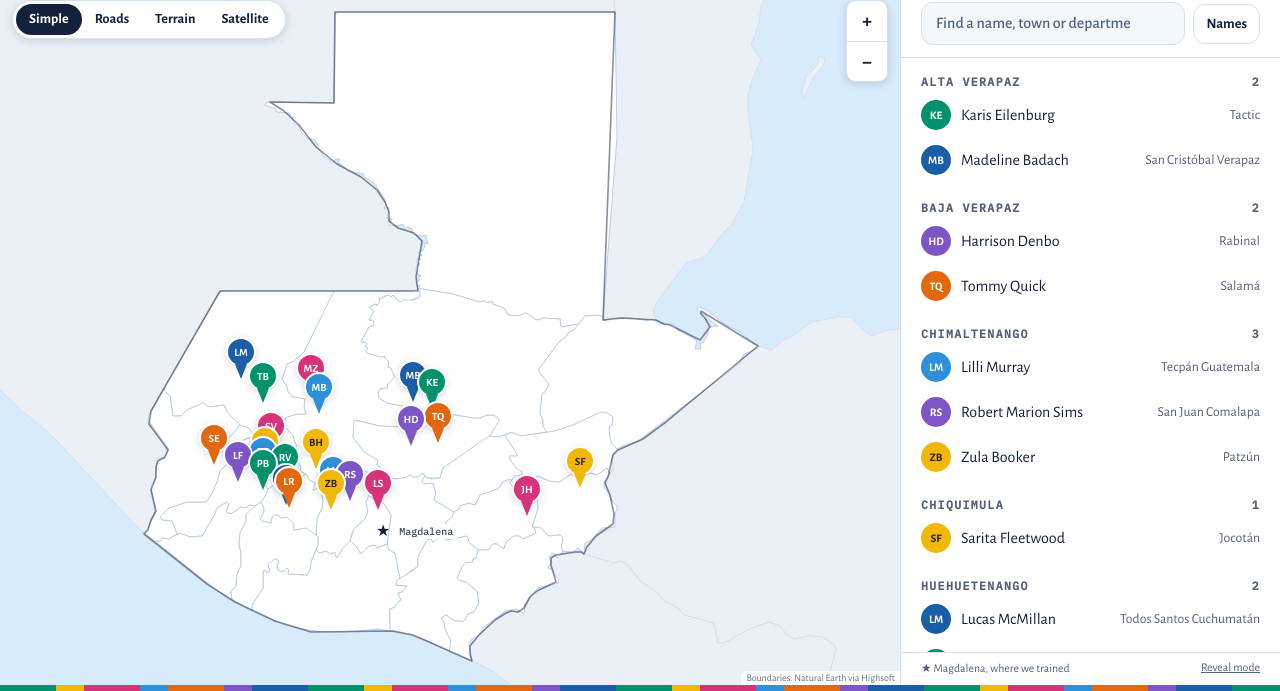
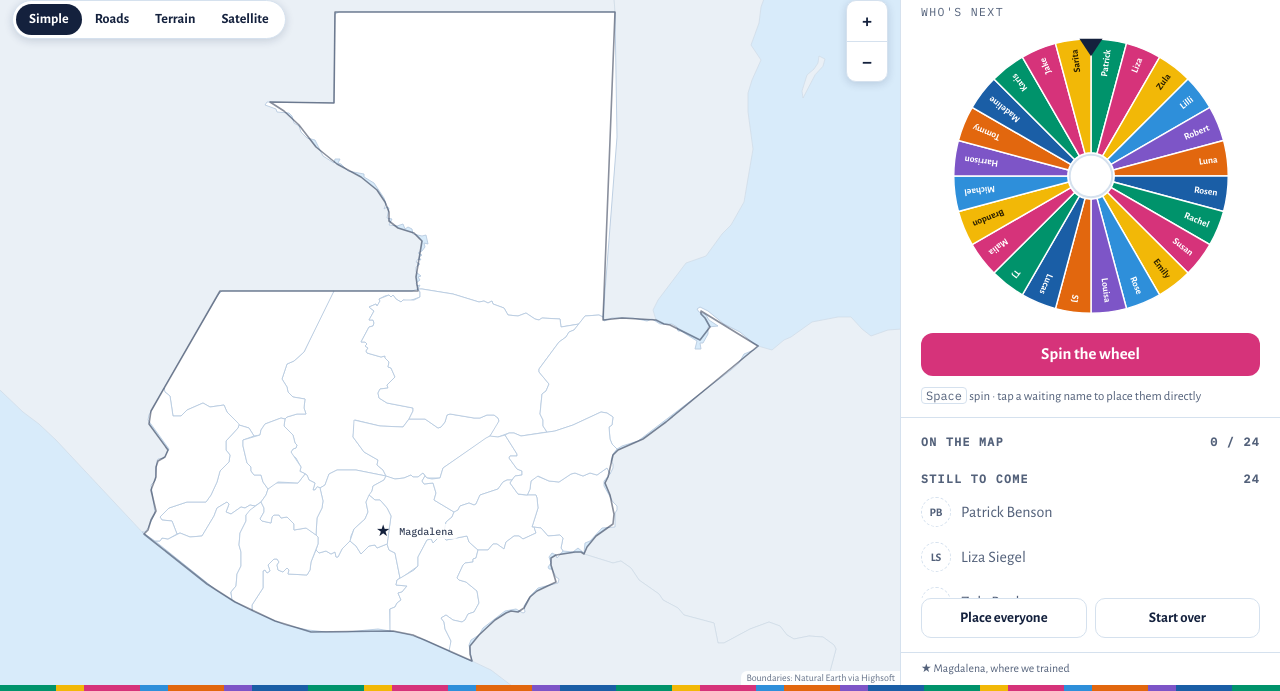
Before and after one commit to patrickbenson126/Kan-24-Site-Map, a plain HTML site: page index.html in a window 1280 px wide. Shown: the part 109-800 px from the top of the page. Drawn offline with nearby package versions, Linux system fonts and the light colour scheme.

Commit message:
Add files via upload

```diff
--- a/index.html
+++ b/index.html
@@ -921,33 +921,34 @@ kbd{font-family:var(--f-mono);font-size:.75rem;border:1px solid var(--line);bord
    One line per person: name, site, department, lat, lon.
    SAMPLE_SITES = true shows the "Sample sites" tag. Set false on reveal day.
    ===================================================================== */
-const SAMPLE_SITES = true;
+const SAMPLE_SITES = false;
+/* START_MODE: "reveal" opens on the wheel (reveal day). Change to "explore" afterwards so the site opens on the full map. */
+const START_MODE = "reveal";
 const COHORT = [
-  {name:"Patrick Benson"        ,site:"Cantel",                  dept:"Quetzaltenango",lat:14.811, lon:-91.457},
-  {name:"Liza Siegel"           ,site:"Santo Domingo Xenacoj",   dept:"Sacatepéquez",  lat:14.680, lon:-90.704},
-  {name:"Zula Booker"           ,site:"Patzún",                  dept:"Chimaltenango", lat:14.683, lon:-91.017},
-  {name:"Lilli Murray"          ,site:"Tecpán Guatemala",        dept:"Chimaltenango", lat:14.762, lon:-91.000},
-  {name:"Robert Marion Sims"    ,site:"San Juan Comalapa",       dept:"Chimaltenango", lat:14.741, lon:-90.887},
-  {name:"Luna Reitz-Neto"       ,site:"San Juan La Laguna",      dept:"Sololá",        lat:14.694, lon:-91.287},
-  {name:"Rosen Clark"           ,site:"Santa Clara La Laguna",   dept:"Sololá",        lat:14.715, lon:-91.305},
-  {name:"Rachel Varsano"        ,site:"Nahualá",                 dept:"Sololá",        lat:14.849, lon:-91.317},
-  {name:"Susan Vance"           ,site:"Momostenango",            dept:"Totonicapán",   lat:15.044, lon:-91.408},
-  {name:"Emily Navarrete"       ,site:"San Francisco El Alto",   dept:"Totonicapán",   lat:14.946, lon:-91.444},
-  {name:"Rose Park-Davis"       ,site:"Salcajá",                 dept:"Quetzaltenango",lat:14.881, lon:-91.457},
-  {name:"Louisa Sophia Filmer"  ,site:"Concepción Chiquirichapa",dept:"Quetzaltenango",lat:14.857, lon:-91.623},
-  {name:"SJ Ely"                ,site:"San Pedro Sacatepéquez",  dept:"San Marcos",    lat:14.966, lon:-91.776},
-  {name:"Lucas McMillan"        ,site:"Todos Santos Cuchumatán", dept:"Huehuetenango", lat:15.509, lon:-91.603},
-  {name:"TJ Brown"              ,site:"Chiantla",                dept:"Huehuetenango", lat:15.355, lon:-91.457},
-  {name:"Malia Zuker"           ,site:"Santa María Nebaj",       dept:"Quiché",        lat:15.406, lon:-91.146},
-  {name:"Brandon Hale"          ,site:"Chichicastenango",        dept:"Quiché",        lat:14.943, lon:-91.112},
-  {name:"Michael Bogle"         ,site:"Sacapulas",               dept:"Quiché",        lat:15.289, lon:-91.090},
-  {name:"Harrison Denbo"        ,site:"Rabinal",                 dept:"Baja Verapaz",  lat:15.085, lon:-90.490},
-  {name:"Tommy Quick"           ,site:"Salamá",                  dept:"Baja Verapaz",  lat:15.103, lon:-90.316},
-  {name:"Madeline Badach"       ,site:"San Cristóbal Verapaz",   dept:"Alta Verapaz",  lat:15.365, lon:-90.479},
-  {name:"Karis Eilenburg"       ,site:"Tactic",                  dept:"Alta Verapaz",  lat:15.318, lon:-90.352},
-  {name:"Jake Hirsch"           ,site:"San Luis Jilotepeque",    dept:"Jalapa",        lat:14.645, lon:-89.731},
-  {name:"Sarita Fleetwood"      ,site:"Jocotán",                 dept:"Chiquimula",    lat:14.818, lon:-89.389},
-
+  {name:"Patrick Benson", site:"San Pablo La Laguna", dept:"Sololá", lat:14.7234, lon:-91.2731},
+  {name:"Liza Siegel", site:"San Miguel Dueñas", dept:"Sacatepéquez", lat:14.5227, lon:-90.7989},
+  {name:"Zula Booker", site:"La Estancia, Cantel", dept:"Quetzaltenango", lat:14.8198, lon:-91.4334},
+  {name:"Lilli Murray", site:"Santo Tomás Milpas Altas", dept:"Sacatepéquez", lat:14.5584, lon:-90.6702},
+  {name:"Robert Marion Sims", site:"San José Chacayá", dept:"Sololá", lat:14.7711, lon:-91.2162},
+  {name:"Luna Reitz-Neto", site:"Sololá", dept:"Sololá", lat:14.7722, lon:-91.1833},
+  {name:"Rosen Clark", site:"Salcajá", dept:"Quetzaltenango", lat:14.8791, lon:-91.4575},
+  {name:"Rachel Varsano", site:"Santa María Nebaj", dept:"El Quiché", lat:15.4058, lon:-91.1470},
+  {name:"Susan Vance", site:"San José Poaquil", dept:"Chimaltenango", lat:14.8172, lon:-90.9121},
+  {name:"Emily Navarrete", site:"Santa Clara La Laguna", dept:"Sololá", lat:14.7149, lon:-91.3035},
+  {name:"Rose Park-Davis", site:"Concepción Chiquirichapa", dept:"Quetzaltenango", lat:14.8551, lon:-91.6240},
+  {name:"Louisa Sophia Filmer", site:"Palestina de los Altos", dept:"Quetzaltenango", lat:14.9332, lon:-91.6940},
+  {name:"SJ Ely", site:"Santa Cruz Balanya", dept:"Chimaltenango", lat:14.6856, lon:-90.9193},
+  {name:"Lucas McMillan", site:"Santa Lucia La Reforma", dept:"Totonicapán", lat:15.1287, lon:-91.2364},
+  {name:"TJ Brown", site:"San Bartolo Aguas Calientes", dept:"Totonicapán", lat:15.0835, lon:-91.4547},
+  {name:"Malia Zuker", site:"Cantel", dept:"Quetzaltenango", lat:14.8112, lon:-91.4557},
+  {name:"Brandon Hale", site:"Santo Domingo Xenacoj", dept:"Sacatepéquez", lat:14.6807, lon:-90.7005},
+  {name:"Michael Bogle", site:"Totonicapán", dept:"Totonicapán", lat:14.9118, lon:-91.3600},
+  {name:"Harrison Denbo", site:"Santa María Cunén", dept:"El Quiché", lat:15.3375, lon:-91.0274},
+  {name:"Tommy Quick", site:"Santa María Visitación", dept:"Sololá", lat:14.7176, lon:-91.3085},
+  {name:"Madeline Badach", site:"Sololá", dept:"Sololá", lat:14.7722, lon:-91.1833},
+  {name:"Karis Eilenburg", site:"Chichicastenango", dept:"El Quiché", lat:14.9429, lon:-91.1117},
+  {name:"Jake Hirsch", site:"Pologua", dept:"Totonicapán", lat:15.0360, lon:-91.5020},
+  {name:"Sarita Fleetwood", site:"Totonicapán", dept:"Totonicapán", lat:14.9118, lon:-91.3600},
 ];
 const HOME = {name:"Magdalena", lat:14.548, lon:-90.676};
 /* ===================================================================== */
@@ -960,12 +961,15 @@ const $ = id => document.getElementById(id);
 const esc = s => String(s).replace(/[&<>"']/g,c=>({"&":"&amp;","<":"&lt;",">":"&gt;",'"':"&quot;","'":"&#39;"}[c]));
 const first = p => p.name.split(/\s+/)[0];
 const slug = s => s.normalize("NFD").replace(/[̀-ͯ]/g,"").toLowerCase().replace(/[^a-z0-9]+/g,"-").replace(/^-|-$/g,"");
-const norm = s => { const k=s.normalize("NFD").replace(/[̀-ͯ]/g,"").toLowerCase().trim(); return k==="quetzaltenango"?"quezaltenango":k; };
+const norm = s => { const k=s.normalize("NFD").replace(/[̀-ͯ]/g,"").toLowerCase().trim(); return k==="quetzaltenango"?"quezaltenango":k==="el quiche"?"quiche":k; };
 const vars = p => `--c:var(${p.c});--fg:${p.fg}`;
 
 COHORT.forEach((p,i)=>{ p.id=i; p.slug=slug(p.name); [p.c,p.fg]=PALETTE[i%PALETTE.length];
   const w=p.name.split(/\s+/); p.ini=(w[0][0]+(w.length>1?w[w.length-1][0]:"")).toUpperCase(); });
 $("samplechip").hidden = !SAMPLE_SITES;
+/* people who share a town get their pins nudged side by side so none hide behind another */
+const _grp={}; COHORT.forEach(p=>{ const k=p.lat+","+p.lon; (_grp[k]=_grp[k]||[]).push(p); });
+Object.values(_grp).forEach(g=>g.forEach((p,k)=>{ p.dx=(k-(g.length-1)/2)*24; }));
 
 /* ---------- map ---------- */
 const mapEl = $("mapwrap");
@@ -1055,7 +1059,11 @@ function toast(html,ms=2600){ const t=$("toast"); t.innerHTML=html; t.hidden=fal
 
 /* ---------- state ---------- */
 const params = new URLSearchParams(location.search);
-let mode = (params.has("reveal") || location.hash==="#reveal") ? "reveal" : "explore";
+let mode = (params.has("explore") || location.hash==="#explore") ? "explore" : (params.has("reveal") || location.hash==="#reveal" || START_MODE==="reveal") ? "reveal" : "explore";
+const SAVE_KEY="kan24-reveal-progress";
+function saveProgress(){ try{ localStorage.setItem(SAVE_KEY,JSON.stringify(placed.map(p=>p.id))); }catch(e){} }
+function loadProgress(){ try{ const a=JSON.parse(localStorage.getItem(SAVE_KEY)||"[]"); return Array.isArray(a)?a.filter(i=>COHORT[i]):[]; }catch(e){ return []; } }
+function clearProgress(){ try{ localStorage.removeItem(SAVE_KEY); }catch(e){} }
 let placed=[], waiting=[], busy=false, rot=0, selected=null, query="", order=[];
 const markers = new Map();
 
@@ -1064,7 +1072,7 @@ function addMarker(p,animate){
   const a = animate && !reduce;
   const html = `<div class="pin${a?" drop":""}" style="${vars(p)}">${a?'<span class="rip"></span>':""}<span class="face">${p.ini}</span><span class="nm">${esc(first(p))}</span></div>`;
   const m = L.marker([p.lat,p.lon],{title:`${p.name}, ${p.site}`,riseOnHover:true,
-    icon:L.divIcon({className:"pinwrap",html,iconSize:[34,44],iconAnchor:[17,44]})}).addTo(map);
+    icon:L.divIcon({className:"pinwrap",html,iconSize:[34,44],iconAnchor:[17-(p.dx||0),44]})}).addTo(map);
   m.on("click",()=>{ if(selected===p && mode==="explore") clearSelection(); else select(p); });
   markers.set(p.id,m);
   return m;
@@ -1182,7 +1190,7 @@ async function reveal(p,{fast=false}={}){
   const m=addMarker(p,!fast);
   if(!fast){ const el=m.getElement(); if(el) el.classList.add("latest"); select(p,{fly:false,animate:true}); }
   else tintDepts(placed);
-  renderRoster(); drawWheel();
+  renderRoster(); drawWheel(); saveProgress();
   if(!waiting.length) setTimeout(finale, fast?250:2600);
 }
 function finale(){
@@ -1191,6 +1199,7 @@ function finale(){
   const f=$("finale");
   f.innerHTML=`<div class="faja thin"></div><div class="in"><h2>Kan 24 is on the map.</h2><p>${placed.length} new homes across ${depts} departments.</p><button class="primary" id="goExplore">Explore the map</button></div>`;
   f.hidden=false;
+  $("modeLink").hidden=false;
   $("goExplore").onclick=()=>setMode("explore");
 }
 
@@ -1225,7 +1234,7 @@ function spin(){
 $("spin").onclick=spin;
 $("all").onclick=async()=>{ if(busy) return; busy=true; $("spin").disabled=true; clearSelection(); await fitAll(.5);
   for(const p of [...waiting]){ await reveal(p,{fast:true}); await new Promise(r=>setTimeout(r,reduce?0:110)); } busy=false; };
-$("reset").onclick=()=>{ if(!busy) setMode("reveal"); };
+$("reset").onclick=()=>{ if(!busy){ clearProgress(); setMode("reveal"); } };
 
 /* ---------- modes ---------- */
 function resetMap(){
@@ -1238,7 +1247,13 @@ function setMode(m){
   mode=m; resetMap();
   $("revealPanel").hidden = m!=="reveal"; $("revealBtns").hidden = m!=="reveal"; $("explorePanel").hidden = m!=="explore";
   $("modeLink").textContent = m==="reveal" ? "Explore mode" : "Reveal mode";
-  if(m==="reveal"){ placed=[]; waiting=[...COHORT]; drawWheel(); }
+  $("modeLink").hidden = m==="reveal";
+  if(m==="reveal"){
+    const done=loadProgress().map(i=>COHORT[i]);
+    placed=[...done]; waiting=COHORT.filter(p=>!done.includes(p));
+    placed.forEach(p=>addMarker(p,false)); tintDepts(placed); drawWheel();
+    if(!waiting.length && placed.length) setTimeout(finale,300);
+  }
   else { placed=[...COHORT]; waiting=[]; COHORT.forEach(p=>addMarker(p,false)); clearSearch(); }
   renderRoster(); fitAll(.8);
   try{ history.replaceState(null,"",location.pathname+(m==="reveal"?"?reveal":"")); }catch(e){}
```
